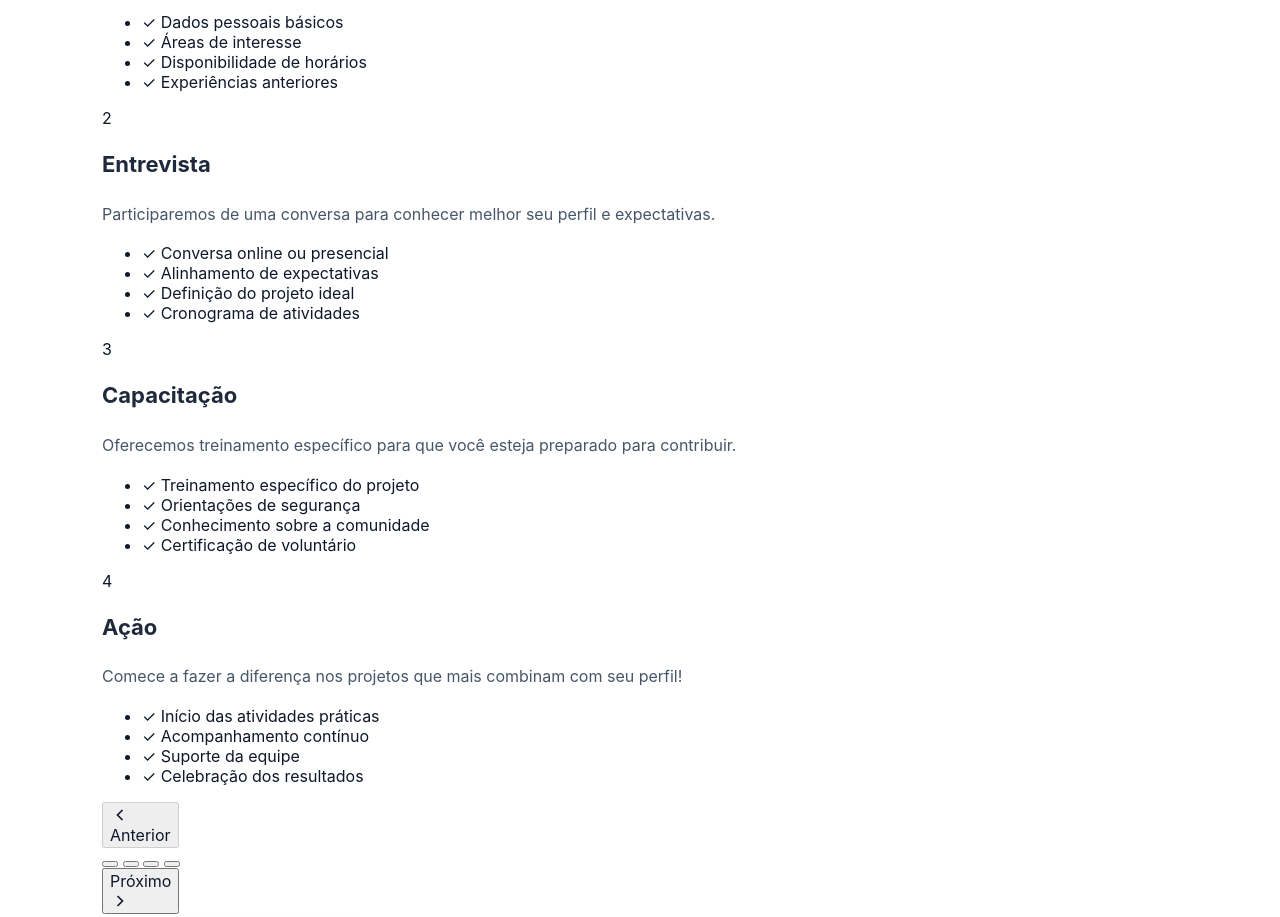
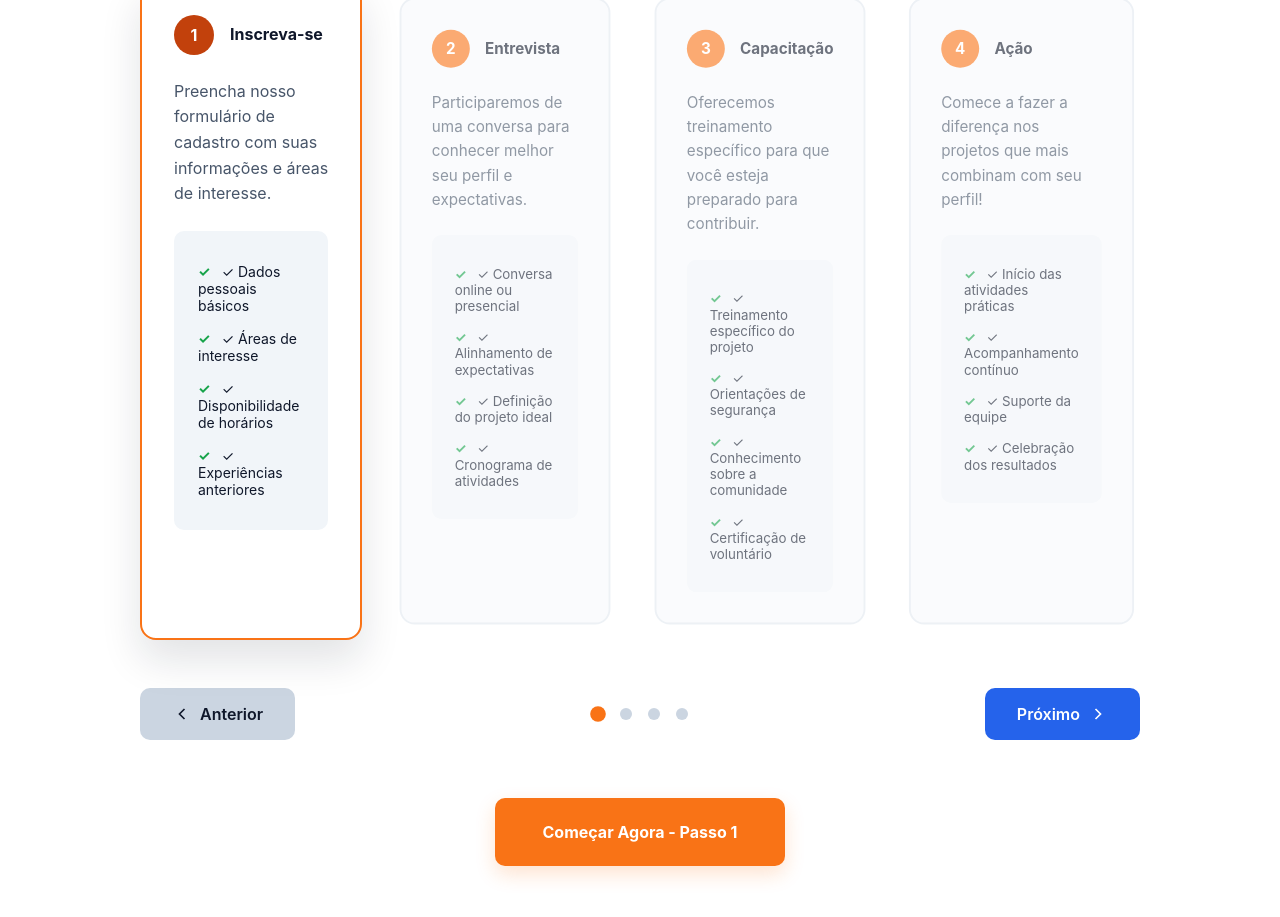
Before and after one commit to fapereira1/quintal-do-ceu, a website built with Vite: page projetos.html in a window 1280 px wide. Shown: the part 9505-10422 px from the top of the page. Built offline with nearby package versions, Linux system fonts and the light colour scheme.

Commit message:
fix(steps): Corrige os steps de como se cadastrar

```diff
--- a/src/main.js
+++ b/src/main.js
@@ -32,6 +32,11 @@ document.addEventListener('DOMContentLoaded', function() {
         animateValue(stat, 0, target, 2000);
       }
     });
+  }
+
+  // Inicializar sistema de steps de voluntariado
+  if (document.querySelector('.volunteer-steps')) {
+    initializeVolunteerSteps();
   }
 
   // Validação: aplicar somente após blur (touched) ou submit (was-submitted)
@@ -75,3 +80,83 @@ function animateValue(element, start, end, duration) {
   };
   window.requestAnimationFrame(step);
 }
+
+// Função para inicializar o sistema de steps de voluntariado
+function initializeVolunteerSteps() {
+  const steps = document.querySelectorAll('.step');
+  const stepIndicators = document.querySelectorAll('.step-indicator');
+  const prevBtn = document.querySelector('.step-nav-btn.prev');
+  const nextBtn = document.querySelector('.step-nav-btn.next');
+
+  let currentStep = 1;
+  const totalSteps = steps.length;
+
+  // Função para atualizar a exibição dos steps
+  function updateSteps(stepNumber) {
+    // Remover classe active de todos os steps
+    steps.forEach(step => step.classList.remove('active'));
+    stepIndicators.forEach(indicator => indicator.classList.remove('active'));
+
+    // Adicionar classe active ao step atual
+    const currentStepElement = document.querySelector(`[data-step="${stepNumber}"]`);
+    const currentIndicator = document.querySelector(`.step-indicator[data-step="${stepNumber}"]`);
+
+    if (currentStepElement) {
+      currentStepElement.classList.add('active');
+    }
+    if (currentIndicator) {
+      currentIndicator.classList.add('active');
+    }
+
+    // Atualizar estado dos botões de navegação
+    if (prevBtn) {
+      prevBtn.disabled = stepNumber === 1;
+    }
+    if (nextBtn) {
+      nextBtn.disabled = stepNumber === totalSteps;
+    }
+
+  }
+
+  // Função para obter o título do step
+  function getStepTitle(stepNumber) {
+    const stepTitles = {
+      1: 'Inscreva-se',
+      2: 'Entrevista',
+      3: 'Capacitação',
+      4: 'Ação'
+    };
+    return stepTitles[stepNumber] || '';
+  }
+
+  // Event listeners para botões de navegação
+  if (prevBtn) {
+    prevBtn.addEventListener('click', function() {
+      if (currentStep > 1) {
+        currentStep--;
+        updateSteps(currentStep);
+      }
+    });
+  }
+
+  if (nextBtn) {
+    nextBtn.addEventListener('click', function() {
+      if (currentStep < totalSteps) {
+        currentStep++;
+        updateSteps(currentStep);
+      }
+    });
+  }
+
+  // Event listeners para indicadores de step
+  stepIndicators.forEach(indicator => {
+    indicator.addEventListener('click', function() {
+      const stepNumber = parseInt(this.getAttribute('data-step'));
+      currentStep = stepNumber;
+      updateSteps(currentStep);
+    });
+  });
+
+  // Inicializar com o primeiro step ativo
+  updateSteps(1);
+}
--- a/src/styles/components.css
+++ b/src/styles/components.css
@@ -505,3 +505,178 @@
 .amount-btn.custom {
   grid-column: 1 / -1;
 }
+
+/* Sistema de Steps de Voluntariado */
+.volunteer-section {
+  padding: var(--spacing-2xl) 0;
+  background: var(--white);
+}
+
+.volunteer-intro {
+  text-align: center;
+  margin-bottom: var(--spacing-xl);
+  color: var(--gray-600);
+  font-size: var(--font-size-lg);
+}
+
+.volunteer-steps-container {
+  max-width: 1000px;
+  margin: 0 auto;
+}
+
+.volunteer-steps {
+  display: grid;
+  grid-template-columns: repeat(4, 1fr);
+  gap: var(--spacing-lg);
+  margin-bottom: var(--spacing-xl);
+}
+
+.step {
+  background: var(--gray-50);
+  border-radius: var(--radius-lg);
+  padding: var(--spacing-lg);
+  border: 2px solid var(--gray-200);
+  transition: all 0.3s ease;
+  opacity: 0.6;
+  transform: scale(0.95);
+}
+
+.step.active {
+  background: var(--white);
+  border-color: var(--accent);
+  opacity: 1;
+  transform: scale(1);
+  box-shadow: var(--shadow-lg);
+}
+
+.step-header {
+  display: flex;
+  align-items: center;
+  gap: var(--spacing-sm);
+  margin-bottom: var(--spacing-md);
+}
+
+.step-number {
+  background: var(--accent);
+  color: var(--white);
+  width: 40px;
+  height: 40px;
+  border-radius: 50%;
+  display: flex;
+  align-items: center;
+  justify-content: center;
+  font-weight: 700;
+  font-size: var(--font-size-lg);
+  flex-shrink: 0;
+}
+
+.step.active .step-number {
+  background: var(--accent-dark);
+}
+
+.step h3 {
+  margin: 0;
+  color: var(--gray-900);
+  font-size: var(--font-size-lg);
+}
+
+.step-content p {
+  color: var(--gray-600);
+  margin-bottom: var(--spacing-md);
+  line-height: 1.6;
+}
+
+.step-details {
+  background: var(--gray-100);
+  border-radius: var(--radius-md);
+  padding: var(--spacing-md);
+  margin-top: var(--spacing-sm);
+}
+
+.step-details ul {
+  list-style: none;
+  padding: 0;
+  margin: 0;
+}
+
+.step-details li {
+  padding: var(--spacing-xs) 0;
+  color: var(--gray-700);
+  font-size: var(--font-size-small);
+}
+
+.step-details li::before {
+  content: "✓ ";
+  color: var(--success);
+  font-weight: bold;
+  margin-right: var(--spacing-xs);
+}
+
+/* Navegação dos Steps */
+.step-navigation {
+  display: flex;
+  align-items: center;
+  justify-content: space-between;
+  gap: var(--spacing-md);
+  margin-bottom: var(--spacing-xl);
+}
+
+.step-nav-btn {
+  display: flex;
+  align-items: center;
+  gap: var(--spacing-xs);
+  padding: var(--spacing-sm) var(--spacing-lg);
+  background: var(--primary);
+  color: var(--white);
+  border: none;
+  border-radius: var(--radius-md);
+  font-weight: 600;
+  cursor: pointer;
+  transition: all 0.2s ease;
+}
+
+.step-nav-btn:hover:not(:disabled) {
+  background: var(--primary-dark);
+  transform: translateY(-2px);
+}
+
+.step-nav-btn:disabled {
+  background: var(--gray-300);
+  color: var(--gray-500);
+  cursor: not-allowed;
+  transform: none;
+}
+
+.step-indicators {
+  display: flex;
+  gap: var(--spacing-sm);
+}
+
+.step-indicator {
+  width: 12px;
+  height: 12px;
+  border-radius: 50%;
+  background: var(--gray-300);
+  border: none;
+  cursor: pointer;
+  transition: all 0.2s ease;
+}
+
+.step-indicator:hover {
+  background: var(--gray-400);
+  transform: scale(1.2);
+}
+
+.step-indicator.active {
+  background: var(--accent);
+  transform: scale(1.3);
+}
+
+.volunteer-cta {
+  text-align: center;
+}
+
+.btn-large {
+  padding: var(--spacing-md) var(--spacing-xl);
+  font-size: var(--font-size-lg);
+}
```
